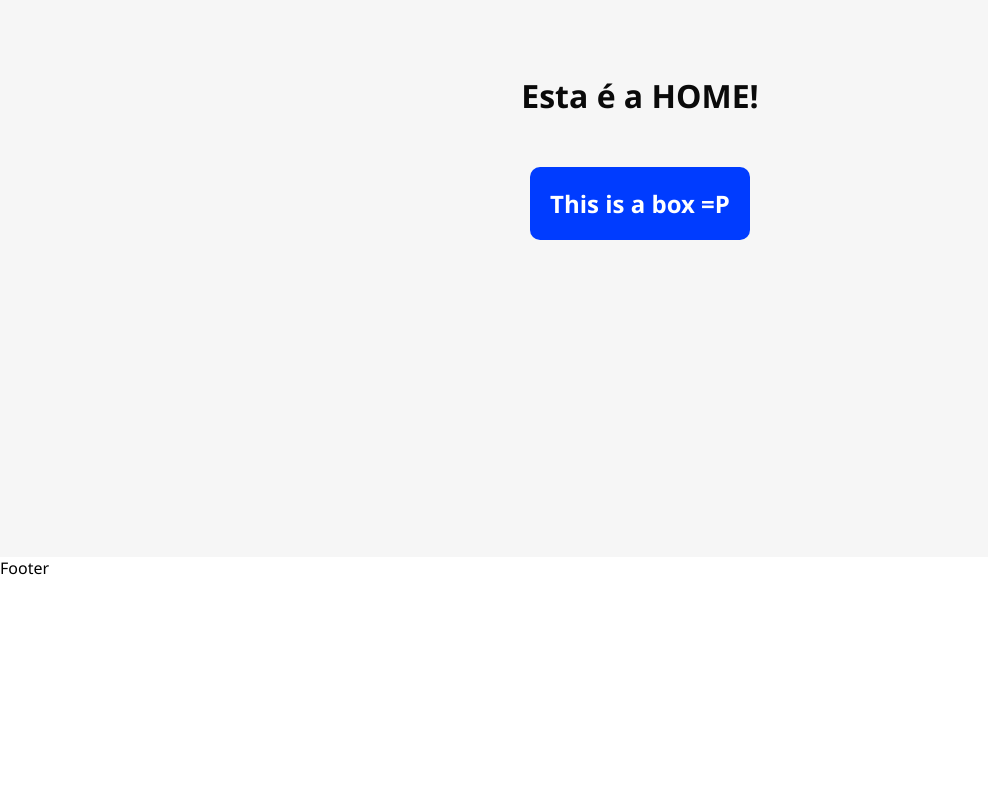
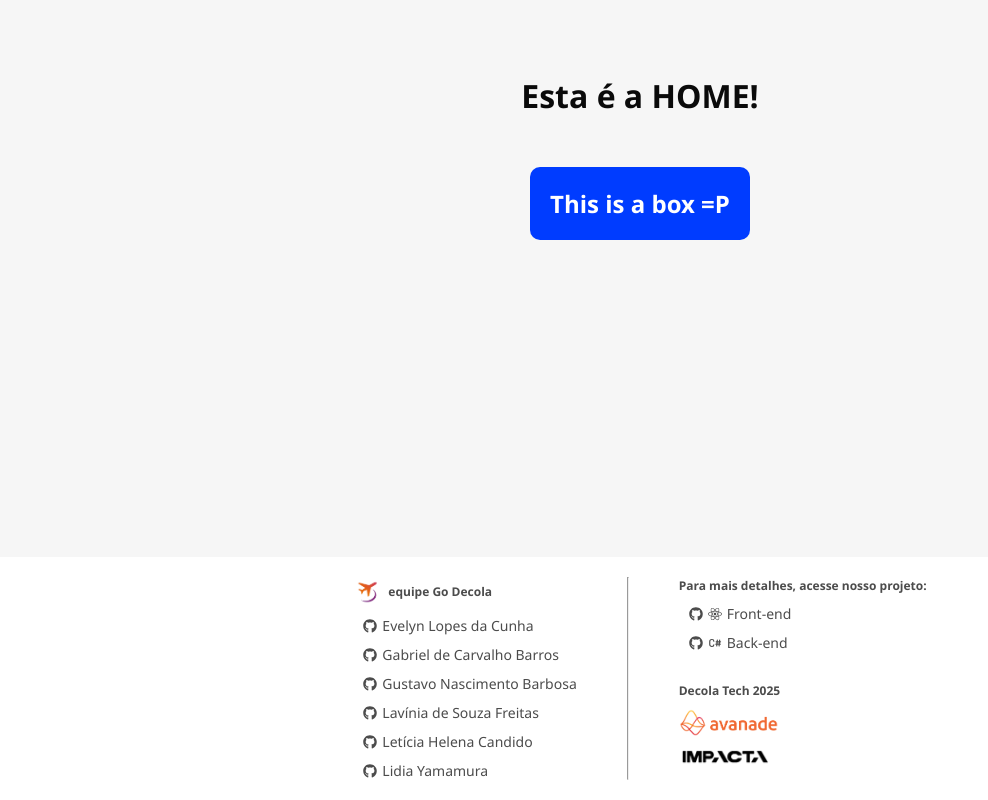
Before and after one commit to gustavobarbosa7/Godecola-teste, a React (Vite) app: page / in a window 1280 px wide. Shown: the part 363-1163 px from the top of the page, without its empty margins (0-988 px from the left). Before the commit the page ends 942 px from the top, so only its background shows below. Built offline with nearby package versions, Linux system fonts and the light colour scheme.

Commit message:
Criação do Footer

```diff
--- a/src/components/Footer/Footer.css
+++ b/src/components/Footer/Footer.css
@@ -0,0 +1,73 @@
+.footerDesktop {
+  display: flex;
+  justify-content: center;
+  align-items: top;
+  padding: 20px;
+  flex-direction: row;
+  gap: 50px;
+  background-color: var(--footer-bg);
+}
+
+.logoIco {
+  width: 30px;
+  height: auto;
+}
+.logoIco2 {
+  width: 100px;
+  height: auto;
+}
+
+.logoIco3 {
+  width: 90px;
+  height: auto;
+  filter: var(--logo-filter);
+}
+
+.groupIco {
+  display: flex;
+  gap: 5px;
+  flex-direction: row;
+  align-items: center;
+}
+
+.groupLink {
+  display: flex;
+  gap: 10px;
+  flex-direction: column;
+}
+
+.groupLink p {
+  color: var(--text-footer);
+  font-size: 12px;
+  font-weight: 700;
+}
+
+.groupNames {
+  display: flex;
+  gap: 5px;
+  flex-direction: row;
+  align-items: center;
+  cursor: pointer;
+  padding-left: 10px;
+}
+
+.groupNames .iconGithub,
+.groupNames a {
+  color: var(--text-footer);
+  font-size: 14px;
+}
+
+.groupNames a {
+  text-decoration: none;
+}
+
+.groupNames:hover .iconGithub,
+.groupNames:hover a {
+  color: var(--orange-avanade);
+}
+
+@media (max-width: 700px) {
+  .footerDesktop {
+    gap: 20px;
+  }
+}
--- a/src/components/Footer/Footer.jsx
+++ b/src/components/Footer/Footer.jsx
@@ -1,10 +1,86 @@
 import './Footer.css'
+import { FaGithub } from 'react-icons/fa'
+import { FaReact } from 'react-icons/fa'
+import { TbBrandCSharp } from 'react-icons/tb'
+import logoIco from '../../assets/go_decola_logo_01_v4.png'
+import logoAvanade from '../../assets/AvanadeLogo.png'
+import logoImpacta from '../../assets/impacta_logo.png'
 
 export const Footer = () => {
   return (
-    <div>
-      Footer
+    <div className='footerDesktop'>
+      <div className='groupLink'>
+        <div className='groupIco'>
+          <img src={logoIco} alt='logotipo do Go Decola' className='logoIco' />
+          <p>equipe Go Decola</p>
+        </div>
+
+        <div className='groupNames'>
+          <FaGithub className='iconGithub' />
+          <a href='https://github.com/EvelynCunha' target='blank'>
+            Evelyn Lopes da Cunha
+          </a>
+        </div>
+        <div className='groupNames'>
+          <FaGithub className='iconGithub' />
+          <a href='https://github.com/GabrielQuinteiro' target='blank'>
+            Gabriel de Carvalho Barros
+          </a>
+        </div>
+        <div className='groupNames'>
+          <FaGithub className='iconGithub' />
+          <a href='https://github.com/gustavobarbosa7' target='blank'>
+            Gustavo Nascimento Barbosa
+          </a>
+        </div>
+        <div className='groupNames'>
+          <FaGithub className='iconGithub' />
+          <a href='https://github.com/lavih2048' target='blank'>
+            Lavínia de Souza Freitas
+          </a>
+        </div>
+        <div className='groupNames'>
+          <FaGithub className='iconGithub' />
+          <a href='https://github.com/lettymoon' target='blank'>
+            Letícia Helena Candido
+          </a>
+        </div>
+        <div className='groupNames'>
+          <FaGithub className='iconGithub' />
+          <a href='https://github.com/RinoaYK' target='blank'>
+            Lidia Yamamura
+          </a>
+        </div>
+      </div>
+      <hr />
+      <div className='groupLink'>
+        <p>Para mais detalhes, acesse nosso projeto:</p>
+        <div className='groupNames'>
+          <FaGithub className='iconGithub' />
+          <FaReact className='iconGithub' />
+          <a href='https://github.com/GoDecola/GoDecola-UI' target='blank'>
+            Front-end
+          </a>
+        </div>
+        <div className='groupNames'>
+          <FaGithub className='iconGithub' />
+          <TbBrandCSharp className='iconGithub' />
+          <a href='https://github.com/GoDecola/GoDecola-API' target='blank'>
+            Back-end
+          </a>
+        </div>
+        <p style={{ marginTop: '20px' }}>Decola Tech 2025</p>
+        <img
+          src={logoAvanade}
+          alt='logotipo do Go Decola'
+          className='logoIco2'
+        />
+        <img
+          src={logoImpacta}
+          alt='logotipo do Go Decola'
+          className='logoIco3'
+        />
+      </div>
     </div>
-
   )
 }
--- a/src/index.css
+++ b/src/index.css
@@ -16,6 +16,9 @@
   --logo-filter: none;
   --icons-login-color: #666666;
   --icons-login-hover: #dcdcdc;
+  --text-footer: #4c4c4c;
+  --orange-avanade: #FF5800;
+  --footer-bg:#ffffff;
 }
 
 [data-theme="dark"] {
@@ -29,4 +32,7 @@
   --logo-filter: invert(100%);
   --icons-login-color: #ffffff;
   --icons-login-hover: #3b3b3b;
+  --text-footer: #cccccc;
+  --orange-avanade: #DC4600;
+  --footer-bg:#0a0a0a;
 }
```
Also changed, not shown: src/assets/AvanadeLogo.png (added), src/assets/impacta_logo.png (added).
